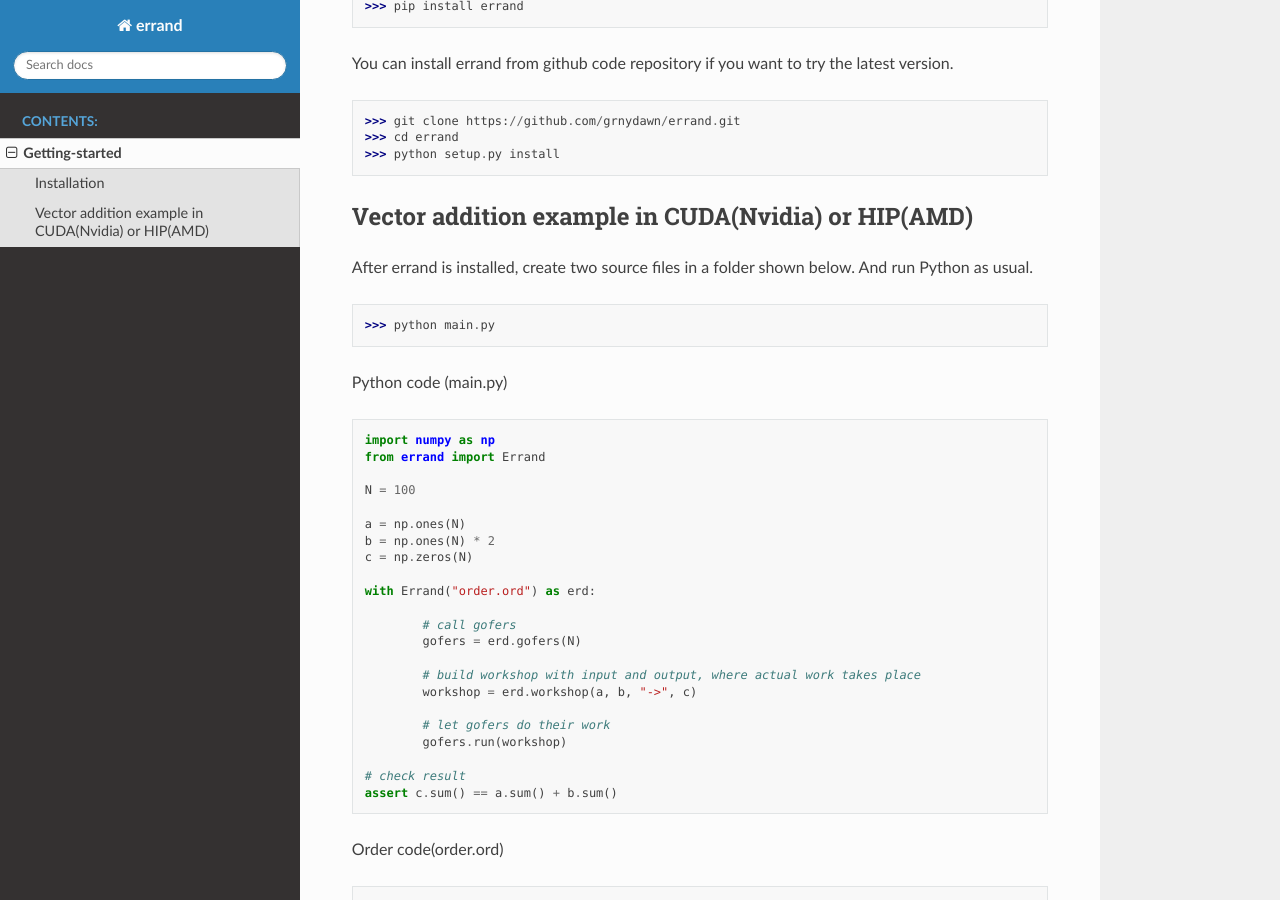
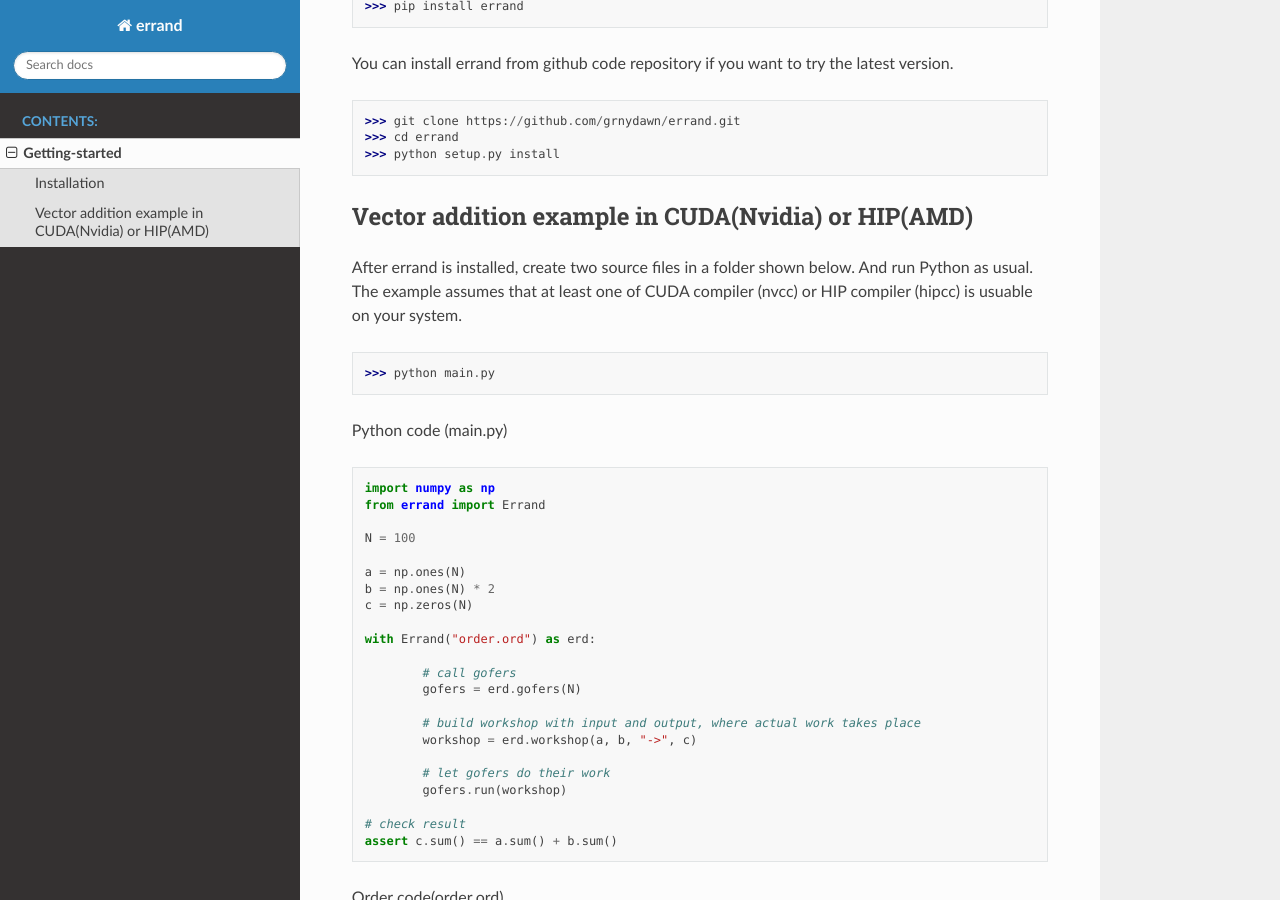
Before and after one commit to grnydawn/errand, a Sphinx documentation site: the page built from doc/source/intro.rst, in a window 1280 px wide and 900 px high, scrolled down 375 px. Built offline with Sphinx 7.4.7 and the Read the Docs theme 2.0.0, drawn with Linux system fonts in a browser that asks for light colours.

Commit message:
updated intro

```diff
--- a/doc/source/intro.rst
+++ b/doc/source/intro.rst
@@ -24,6 +24,7 @@ Vector addition example in CUDA(Nvidia) or HIP(AMD)
 -------------------------------------------------------
 
 After errand is installed, create two source files in a folder shown below. And run Python as usual.
+The example assumes that at least one of CUDA compiler (nvcc) or HIP compiler (hipcc) is usuable on your system.
 
 ::
 
```
